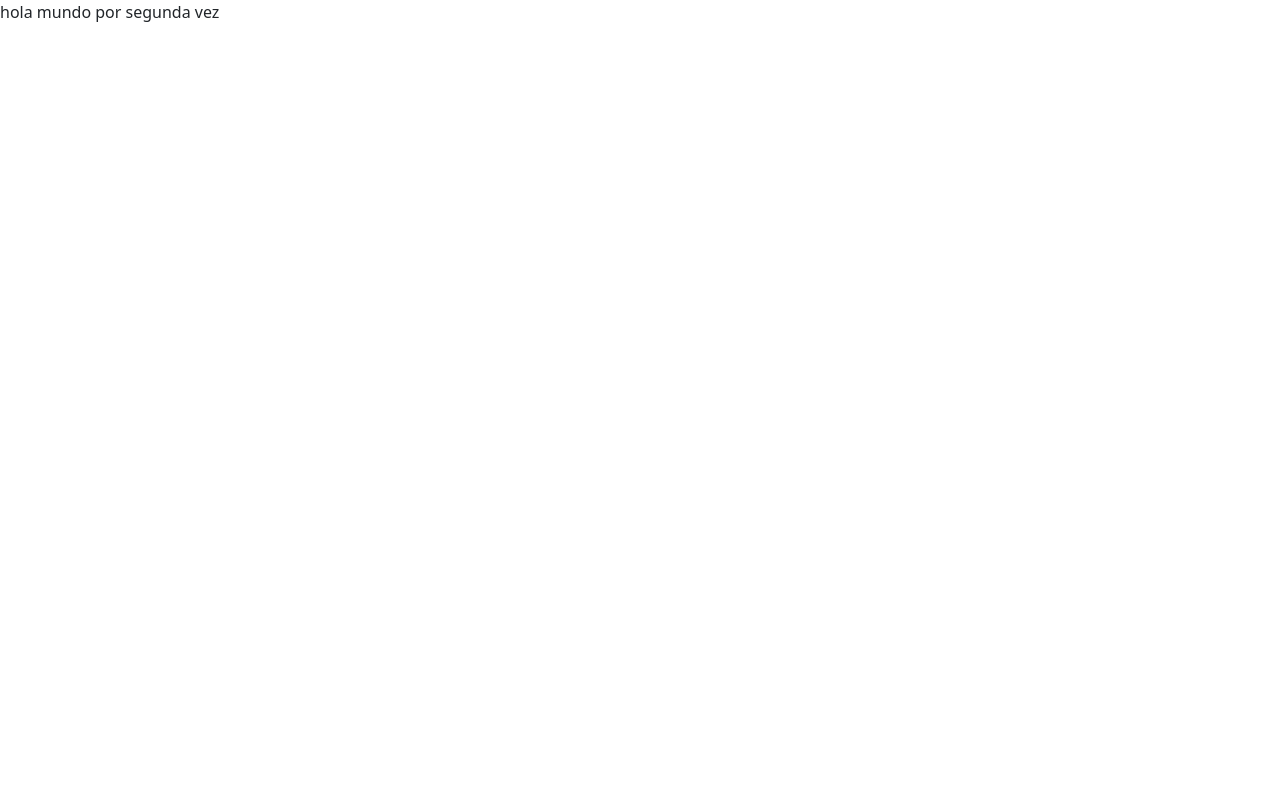
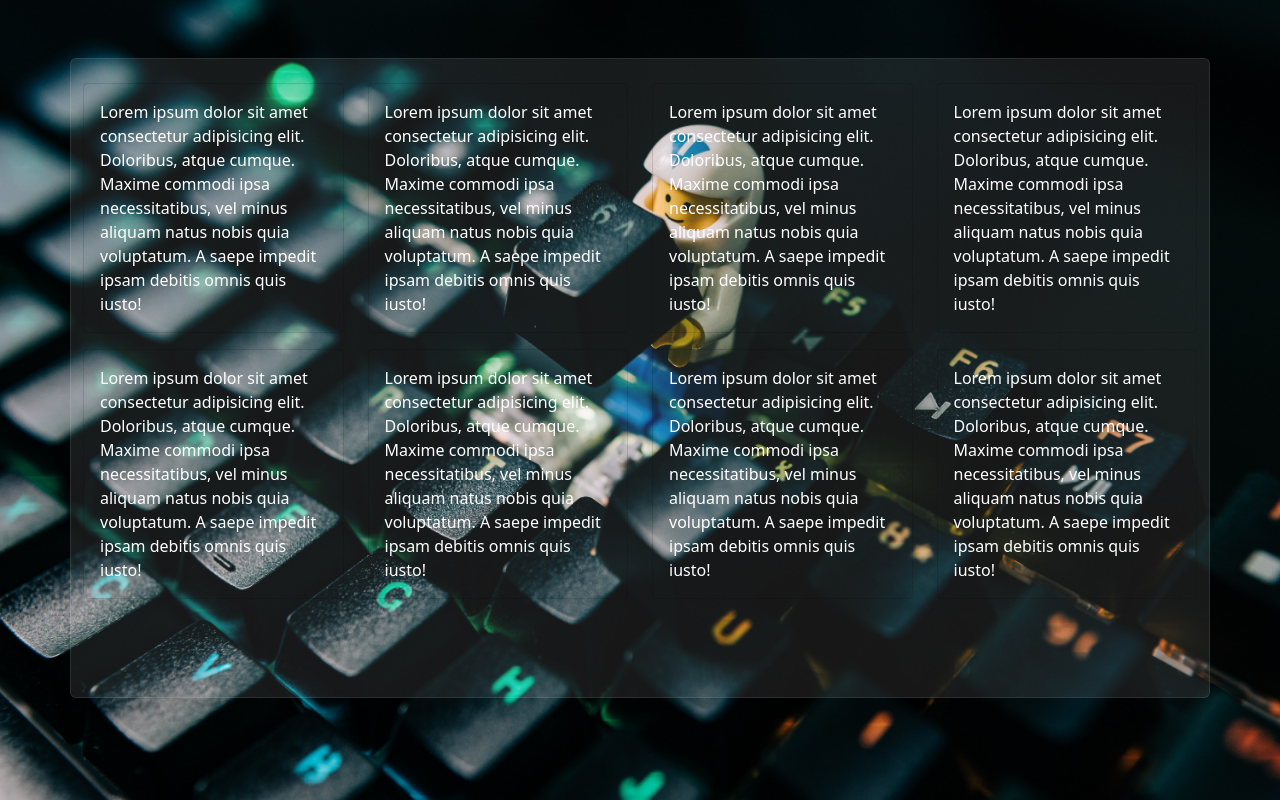
Before and after one commit to andres94-web/curriculum, a React (Create React App) app: page / in a window 1280 px wide. Built offline with nearby package versions, Linux system fonts and the light colour scheme.

Commit message:
targetas puestas y centradas

```diff
--- a/src/App.jsx
+++ b/src/App.jsx
@@ -1,6 +1,8 @@
+import Contenedor from "./components/Contenedor";
+
 function App() {
-  return <div className="App">
-    hola mundo por segunda vez
+  return <div className="container-fluid fondo_principal">
+    <Contenedor />
   </div>;
 }
 
--- /dev/null
+++ b/src/components/Contenedor.jsx
@@ -0,0 +1,69 @@
+import React from 'react'
+
+const contenedor = () => {
+    return (
+        <div className='contenedor container text-white'>
+            <div class="row">
+                <div class="col-3 mt-4">
+                    <div class="card bg-transparent">
+                    <div class="card-body">
+                        <p class="card-text">Lorem ipsum dolor sit amet consectetur adipisicing elit. Doloribus, atque cumque. Maxime commodi ipsa necessitatibus, vel minus aliquam natus nobis quia voluptatum. A saepe impedit ipsam debitis omnis quis iusto!</p>
+                    </div>
+                    </div>
+                </div>
+                <div class="col-3 mt-4">
+                    <div class="card bg-transparent">
+                    <div class="card-body">
+                        <p class="card-text">Lorem ipsum dolor sit amet consectetur adipisicing elit. Doloribus, atque cumque. Maxime commodi ipsa necessitatibus, vel minus aliquam natus nobis quia voluptatum. A saepe impedit ipsam debitis omnis quis iusto!</p>
+                    </div>
+                    </div>
+                </div>
+                <div class="col-3 mt-4">
+                    <div class="card bg-transparent">
+                    <div class="card-body">
+                        <p class="card-text">Lorem ipsum dolor sit amet consectetur adipisicing elit. Doloribus, atque cumque. Maxime commodi ipsa necessitatibus, vel minus aliquam natus nobis quia voluptatum. A saepe impedit ipsam debitis omnis quis iusto!</p>
+                    </div>
+                    </div>
+                </div>
+                <div class="col-3 mt-4">
+                    <div class="card bg-transparent">
+                    <div class="card-body">
+                        <p class="card-text">Lorem ipsum dolor sit amet consectetur adipisicing elit. Doloribus, atque cumque. Maxime commodi ipsa necessitatibus, vel minus aliquam natus nobis quia voluptatum. A saepe impedit ipsam debitis omnis quis iusto!</p>
+                    </div>
+                    </div>
+                </div>
+
+                <div class="col-3 mt-3">
+                    <div class="card bg-transparent">
+                    <div class="card-body">
+                        <p class="card-text">Lorem ipsum dolor sit amet consectetur adipisicing elit. Doloribus, atque cumque. Maxime commodi ipsa necessitatibus, vel minus aliquam natus nobis quia voluptatum. A saepe impedit ipsam debitis omnis quis iusto!</p>
+                    </div>
+                    </div>
+                </div>
+                <div class="col-3 mt-3">
+                    <div class="card bg-transparent">
+                    <div class="card-body">
+                        <p class="card-text">Lorem ipsum dolor sit amet consectetur adipisicing elit. Doloribus, atque cumque. Maxime commodi ipsa necessitatibus, vel minus aliquam natus nobis quia voluptatum. A saepe impedit ipsam debitis omnis quis iusto!</p>
+                    </div>
+                    </div>
+                </div>
+                <div class="col-3 mt-3">
+                    <div class="card bg-transparent">
+                    <div class="card-body">
+                        <p class="card-text">Lorem ipsum dolor sit amet consectetur adipisicing elit. Doloribus, atque cumque. Maxime commodi ipsa necessitatibus, vel minus aliquam natus nobis quia voluptatum. A saepe impedit ipsam debitis omnis quis iusto!</p>
+                    </div>
+                    </div>
+                </div>
+                <div class="col-3 mt-3">
+                    <div class="card bg-transparent">
+                    <div class="card-body">
+                        <p class="card-text">Lorem ipsum dolor sit amet consectetur adipisicing elit. Doloribus, atque cumque. Maxime commodi ipsa necessitatibus, vel minus aliquam natus nobis quia voluptatum. A saepe impedit ipsam debitis omnis quis iusto!</p>
+                    </div>
+                    </div>
+                </div>
+            </div>
+        </div>
+    )
+}
+
+export default contenedor
--- a/src/index.js
+++ b/src/index.js
@@ -1,6 +1,8 @@
 import React from "react";
 import ReactDOM from "react-dom";
 import App from "./App";
+import "./styles/img.css";
+import "./styles/contenedor.css";
 import "bootstrap/dist/css/bootstrap.min.css";
 
 ReactDOM.render(<App />, document.getElementById("root"));
--- /dev/null
+++ b/src/styles/contenedor.css
@@ -0,0 +1,10 @@
+.contenedor{
+    background-color: rgba(225, 225, 225, 0.1);
+    height: 80vh;
+
+    /* backdrop-filter: blur(5px); */
+    border: solid 1px rgba(225, 225, 225, .10);
+    border-radius: 6px;
+    width: 90%;
+    margin: 4.6% auto;
+}
--- /dev/null
+++ b/src/styles/img.css
@@ -0,0 +1,8 @@
+body {
+  background-image: url("../img/fondo\ principal.jpg");
+  background-repeat: no-repeat;
+  background-position: center center;
+  background-attachment: fixed;
+  background-size: cover;
+  color: white
+}
```
Also changed, not shown: src/img/fondo principal.jpg (added).
